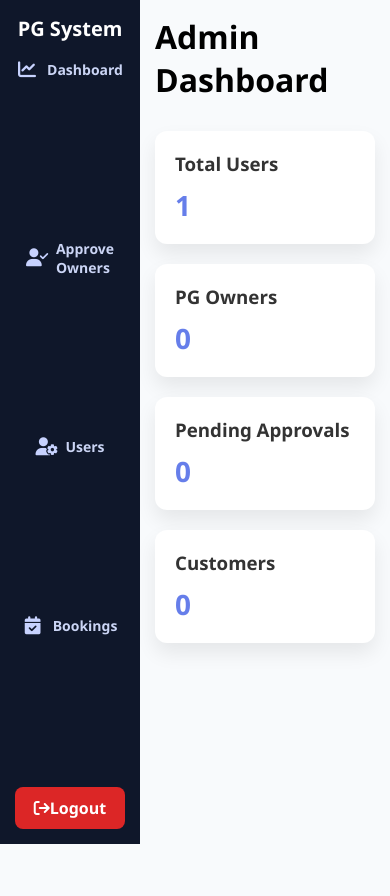
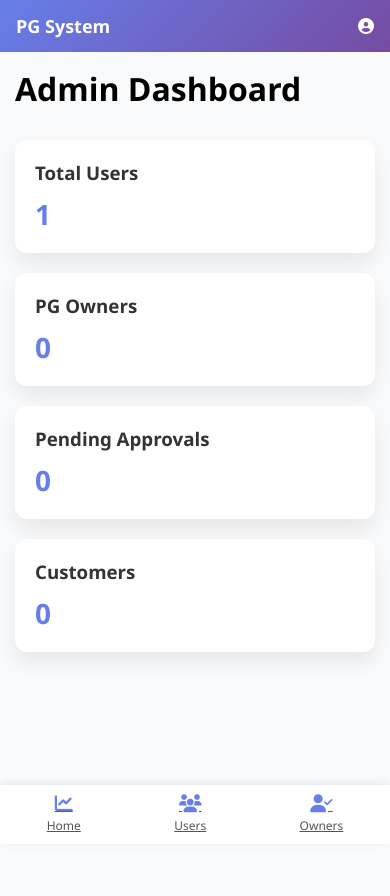
Before and after one commit to ArthihanV/pg-management-system, a Django app: page /dashboard/ in a window 390 px wide. Before the commit the page ends 844 px from the top, so only its background shows below. Run offline with Django 3.2, Linux system fonts and the light colour scheme; a user stored in the database is signed in; tables that the repository leaves empty hold one stand-in row (values such as "Sample post").

Commit message:
make responsive completely

```diff
--- a/pg_management/core/templates/base.html
+++ b/pg_management/core/templates/base.html
@@ -8,8 +8,14 @@
 
 </head>
 <body>
+    <!-- MOBILE HEADER (VISIBLE ONLY ON MOBILE) -->
+    <div class="mobile-header">
+        <h3>PG System</h3>
+        <i class="fa-solid fa-user-circle"></i>
+    </div>
 
-<div class="layout">
+
+    <div class="layout">
 
     <!-- SIDEBAR -->
     <aside class="sidebar">
@@ -34,5 +40,55 @@
 
 </div>
 
+<!-- MOBILE BOTTOM NAV (ROLE BASED) -->
+{% if user.is_authenticated %}
+<div class="mobile-nav">
+
+    {% if user.role == 'ADMIN' %}
+        <a href="{% url 'dashboard' %}">
+            <i class="fa-solid fa-chart-line"></i>
+            Home
+        </a>
+        <a href="{% url 'admin_users' %}">
+            <i class="fa-solid fa-users"></i>
+            Users
+        </a>
+        <a href="{% url 'approve_pg_owners' %}">
+            <i class="fa-solid fa-user-check"></i>
+            Owners
+        </a>
+
+    {% elif user.role == 'PG_OWNER' %}
+        <a href="{% url 'dashboard' %}">
+            <i class="fa-solid fa-gauge-high"></i>
+            Home
+        </a>
+        <a href="{% url 'owner_pg_list' %}">
+            <i class="fa-solid fa-building"></i>
+            PGs
+        </a>
+        <a href="{% url 'owner_bookings' %}">
+            <i class="fa-solid fa-calendar-check"></i>
+            Bookings
+        </a>
+
+    {% elif user.role == 'CUSTOMER' %}
+        <a href="{% url 'dashboard' %}">
+            <i class="fa-solid fa-house"></i>
+            Home
+        </a>
+        <a href="{% url 'customer_pg_list' %}">
+            <i class="fa-solid fa-search"></i>
+            Search
+        </a>
+        <a href="{% url 'customer_bookings' %}">
+            <i class="fa-solid fa-bookmark"></i>
+            Bookings
+        </a>
+    {% endif %}
+
+</div>
+{% endif %}
+
 </body>
 </html>
--- a/pg_management/core/templates/owner/room_list.html
+++ b/pg_management/core/templates/owner/room_list.html
@@ -23,6 +23,7 @@
         <th>Price</th>
         <th>Total</th>
         <th>Available</th>
+        <th>Actions</th>
     </tr>
 
     {% for room in rooms %}
--- a/pg_management/static/css/dashboard.css
+++ b/pg_management/static/css/dashboard.css
@@ -285,11 +285,7 @@ body {
     font-size: 16px;
 }
 
-@media (max-width: 768px) {
-    .pg-detail {
-        grid-template-columns: 1fr;
-    }
-}
+
 
 .badge {
     padding: 4px 10px;
@@ -497,107 +493,160 @@ body {
     }
 }
 
-/* ================= DASHBOARD MOBILE ================= */
+/* ==================================================
+   COMPLETE MOBILE DASHBOARD UI (APP STYLE)
+   ================================================== */
 
 @media (max-width: 767px) {
 
-    /* SIDEBAR → TOP BAR */
-    .sidebar {
-        position: relative;
-        width: 100%;
-        height: auto;
-        padding: 15px;
+  /* RESET LAYOUT */
+  body {
+    overflow-x: hidden;
+    background: #f4f6fb;
   }
 
-    .sidebar .logo {
-        font-size: 20px;
-        text-align: center;
-        margin-bottom: 10px;
+  /* HIDE DESKTOP SIDEBAR */
+  .sidebar {
+    display: none;
   }
 
-    .menu {
+  /* MOBILE TOP HEADER */
+  .mobile-header {
     display: flex;
-        flex-wrap: wrap;
-        justify-content: center;
-        gap: 10px;
+    justify-content: space-between;
+    align-items: center;
+    padding: 14px 16px;
+    background: linear-gradient(135deg, #667eea, #764ba2);
+    color: white;
+    position: sticky;
+    top: 0;
+    z-index: 1000;
   }
 
-    .menu li {
+  .mobile-header h3 {
+    font-size: 18px;
     margin: 0;
   }
 
-    .menu a {
-        padding: 8px 12px;
-        font-size: 14px;
-        border-radius: 8px;
+  /* MOBILE NAV BAR */
+  .mobile-nav {
+    display: flex;
+    justify-content: space-around;
+    background: #ffffff;
+    padding: 10px 0;
+    box-shadow: 0 -2px 10px rgba(0,0,0,0.08);
+    position: fixed;
+    bottom: 0;
+    width: 100%;
+    z-index: 1000;
   }
 
-    .logout {
-        position: static;
-        width: 100%;
-        margin-top: 10px;
+  .mobile-nav a {
     text-align: center;
+    font-size: 12px;
+    color: #555;
   }
 
-    /* CONTENT FULL WIDTH */
+  .mobile-nav i {
+    display: block;
+    font-size: 18px;
+    margin-bottom: 4px;
+    color: #667eea;
+  }
+
+  .mobile-nav a.active i {
+    color: #4f46e5;
+  }
+
+  /* MAIN CONTENT */
   .content {
     margin-left: 0;
     padding: 15px;
+    padding-bottom: 90px; /* space for bottom nav */
   }
 
   /* DASHBOARD CARDS */
   .stats-grid {
-        grid-template-columns: 1fr;
+    display: flex;
+    flex-direction: column;
     gap: 15px;
   }
 
   .stat-card {
+    border-radius: 16px;
     padding: 18px;
-        text-align: center;
+    box-shadow: 0 6px 16px rgba(0,0,0,0.08);
   }
 
-    /* TABLE SCROLL */
+  /* SEARCH FIRST (CUSTOMER) */
+  .search-box {
+    position: sticky;
+    top: 60px;
+    background: white;
+    padding: 12px;
+    border-radius: 12px;
+    margin-bottom: 15px;
+    box-shadow: 0 4px 10px rgba(0,0,0,0.06);
+  }
+
+  /* PG CARDS */
+  .pg-grid {
+    display: flex;
+    flex-direction: column;
+    gap: 15px;
+  }
+
+  .pg-card {
+    border-radius: 16px;
+    overflow: hidden;
+    box-shadow: 0 6px 18px rgba(0,0,0,0.08);
+  }
+
+  .pg-card img {
+    height: 160px;
+    object-fit: cover;
+  }
+
+  .pg-card .info {
+    padding: 14px;
+  }
+
+  /* TABLES → CARD STYLE */
   table {
-        display: block;
-        width: 100%;
-        overflow-x: auto;
-        white-space: nowrap;
+    display: none;
+  }
+
+  .mobile-list {
+    display: flex;
+    flex-direction: column;
+    gap: 12px;
+  }
+
+  .mobile-item {
+    background: white;
+    padding: 14px;
+    border-radius: 14px;
+    box-shadow: 0 4px 12px rgba(0,0,0,0.06);
+  }
+
+  /* FORMS */
+  form {
+    background: white;
+    padding: 16px;
+    border-radius: 14px;
+    box-shadow: 0 4px 14px rgba(0,0,0,0.06);
+  }
+
+  input, select, textarea {
+    font-size: 15px;
+    padding: 12px;
   }
 
   /* BUTTONS */
   .btn {
     width: 100%;
-        margin-bottom: 8px;
-    }
-
-    /* FORMS */
-    form {
-        width: 100%;
+    padding: 14px;
+    font-size: 16px;
+    border-radius: 12px;
   }
 }
-
-/* ================= OPTIONAL: ICON-ONLY SIDEBAR ON MOBILE ================= */
-
-@media (max-width: 767px) {
-    .menu a span {
-        display: none;
-    }
-
-    .menu a i {
-        font-size: 18px;
-    }
-}
-
-.menu i {
-    width: 20px;
-    text-align: center;
-    color: #c7d2fe;
-}
-
-.menu a:hover i {
-    color: #ffffff;
-}
-
-@media (max-width: 767px) {
-    .menu a span { display: none; }
-}
```
Also changed, not shown: pg_management/static/css/style.css (+96 -25 lines), pg_management/core/migrations/0004_alter_booking_id_alter_pg_id_alter_room_id_and_more.py (added). Lines whose indentation alone changed are shown as unchanged.
